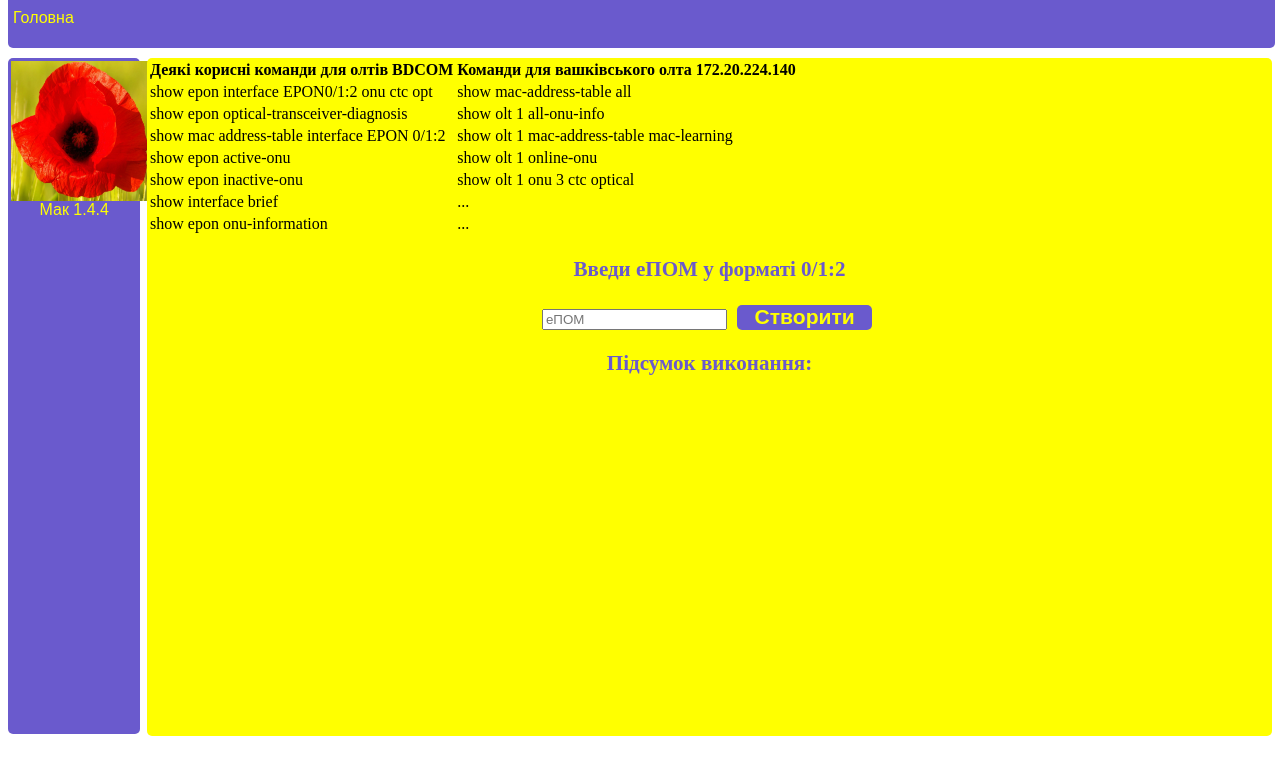
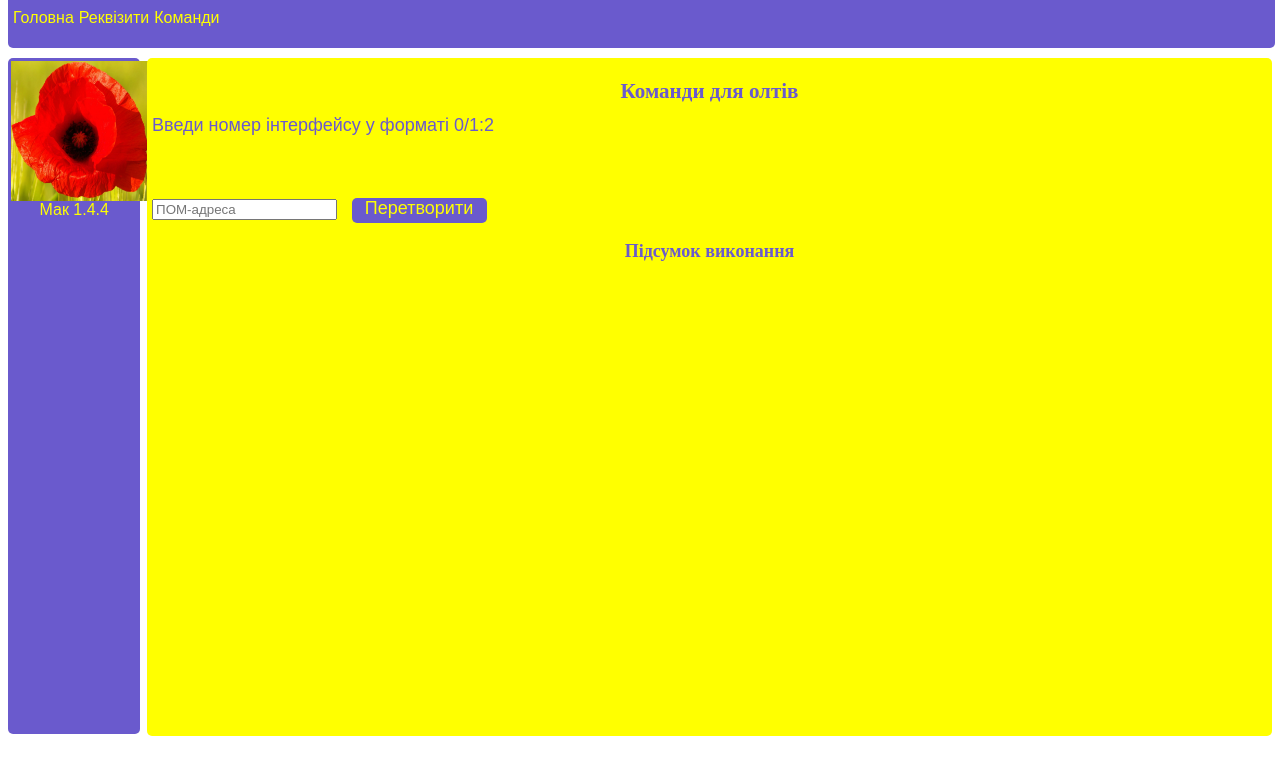
Before and after one commit to LeonidUkrainets/Mak, a PHP site: page /koman.html in a window 1280 px wide. Shown: the top 775 px of the page. Run offline with PHP 8.4, Linux system fonts and the light colour scheme.

Commit message:
Оновлено до версії 1.4.4
Додана сторінка створення команд для олтів

```diff
--- a/koman.html
+++ b/koman.html
@@ -4,43 +4,32 @@
   <title>Мак</title>
   <meta name="description" value="Зручний інструмент для перетворення фізичної адреси мережевого пристрою з будь-якого формату в усі можливі." />
   <link rel="stylesheet" href="mak.css" />
+  <script src="https://code.jquery.com/jquery-latest.min.js"></script>
   </head>
 	<body>
 		<div class="header">
             <a href="index.html"><p class="name"> Головна</p></a>
+			<a href="rekvi.html"><p class="name"> Реквізити</p></a>
+			<a href="koman.html"><p class="name"> Команди</p></a>
+
 		</div>
 		<div class="left">
          <image src='mak.jpg' />
          Мак 1.4.4
          </div>
 		<div class="right">
-	   <div class="item">
-           <table class="item">
-             <thead class="item">
-             <th class="item">Деякі корисні команди для олтів BDCOM</th>
-             <th class="item">Команди для вашківського олта 172.20.224.140</th>
-             </thead>
-             <tbody>
-             <tr><td>show epon interface EPON0/1:2 onu ctc opt</td> <td>show mac-address-table all</td>      </tr>
-             <tr>           <td> show epon optical-transceiver-diagnosis</td>     <td>show olt 1 all-onu-info</td>         </tr>
-	     <tr> <td>show mac address-table interface EPON 0/1:2</td>  <td>show olt 1 mac-address-table mac-learning</td> </tr>
-	     <tr><td>show epon active-onu</td>              <td>show olt 1 online-onu</td>         </tr>
-	     <tr>             <td>show epon inactive-onu</td>              <td>show olt 1 onu 3 ctc optical</td>         </tr>
-	     <tr>             <td>show interface brief</td>             <td>...</td>         </tr>
-	     <tr>             <td> show epon onu-information</td>              <td>...</td>         </tr>
-	     </tbody>
-	   </table>
-	   <h3>Введи еПОМ у форматі 0/1:2<h3>
-		<form name="checkListForm2">
-                   <input type="text" placeholder="еПОМ" name="port">
+			<h3>Команди для олтів</h3>
+			<p>Введи номер інтерфейсу у форматі 0/1:2</p>
+            <br><br/>
+       		<form name="checkListForm">
+               <input type="text" placeholder="ПОМ-адреса" name="checkListItem"/>
    		    </form>
-                <a href="#"><p id="button2">Створити</p></a>
+            <a href="#"><p id="button">Перетворити</p></a>
 	            <br/>
-            <div class="list">Підсумок виконання:</div>
-         </div>
-
-	</div>
+            <div class="list"><strong>Підсумок виконання</strong></div>
+            </p>
          </div>
             <script type="text/javascript" src="pom.js"></script>
+
 	</body>
 </html>
--- a/mak.css
+++ b/mak.css
@@ -1,4 +1,4 @@
-/* Версія 1.3 */
+/* Версія 1.4.4 */
 div {
 	border-radius: 5px;
 }
@@ -35,12 +35,12 @@ h4 {
 	font-family: Arial, Verdana, sans-serif;
 }
 
-.right p {
+.right p, form {
 	margin-left: 5px;
 	margin-right: 5px;
 	margin-top: -10px;
 	font-family: Arial, Verdana, sans-serif;
-	color: #000000;
+	color: slateblue;
 }
 
 a:hover {
@@ -125,3 +125,14 @@ form {
 	text-align:center;
 	margin-top:2px;
 }
+
+.list {
+    text-align: center;
+}
+table {
+
+	background-color: yellow;
+    color: slateblue;
+	text-align: left;
+    font-size: 18px;
+}
--- a/pom.js
+++ b/pom.js
@@ -1,14 +1,31 @@
-//Версія 1.4.4 від 2016/11/25
-
-var port='';
-var find_error=false;
-
-var create=function()
-
+//Версія 1.4.4 від 2016/11/30
+var abetka= ['0','1','2','3','4','5','6','7','8','9',':','/'];
+var adresa=''; // початкова адреса, отримана шляхом введення
+var adreso=''; // кінцева адреса
+var pro=function()
+ {
+  for (i=0;i<6;i++)
+  {
+     var find_error=true;
+     var j=0;
+     while (j<abetka.length && find_error)
+        {
+            if ( adresa[i]===abetka[j] )
+              {find_error=false;}
+            j++;
+        }
+  }
   if (find_error===false)
   {
-      $('.list').append('<div class="item"> show mac address-table int epon ' + port + '</div>'); // команда для перевірки лінку з оптичним терміналом абонента
-      $('.list').append('<div class="item">show epon interface epon '+port+' onu ctc opt</div>');
+      $('.list').append('<div class="item">' + adresa + '</div>');
+
+
+      $('.list').append('<div class="item">sudo vconfig add '+iface+' '+vlan+'</div>');
+      $('.list').append('<div class="item">sudo ifconfig    '+iface+'.'+vlan+' inet 192.168.'+ip+'.'+ip_comp+'</div>');
+      $('.list').append('<div class="item">sudo arp -s 192.168.'+ip+'.1 '+ adreso+'</div>');
+      $('.list').append('<div class="item">arping -I        '+iface+'.'+vlan+' -b 192.168.'+ip+'.1</div>');
+      $('.list').append('<div class="item">sudo vconfig rem '+iface+'.'+vlan+'</div>');
+
 
   }
   else $('.list').append('<div class="item">' + 'Хибна адреса. Спробуй ще раз' + '</div>');
@@ -16,19 +33,30 @@ var create=function()
 
 $(document).ready(function ()
     {
-    $('#button2').click(function () //
+    $('#button').click(function ()
         {
         $(".item").remove();
         adreso='';
 
-        port  =$('input[name=port]').val();
-        $('.list').append('<div class="item">'+port+'</div>');
-        $('.list').append('<div class="item"> show mac address-table int epon ' + port + '</div>'); // команда для перевірки лінку з оптичним терміналом абонента
-        $('.list').append('<div class="item">show epon interface epon '+port+' onu ctc opt</div>');
-        //for (i=;i<port.length;i++)
-       //   {if (port[i]!==' ' && adresa.charCodeAt(i)!==9) {port=port+port[i];}}
-      //  }
-        //$('.list').append('<div class="item"> show mac address-table int epon ' + port + '</div>');
-        create();
+        adresa=$('input[name=checkListItem]').val();
+
+        for (i=0;i<adresa.length;i++)
+          {if (adresa[i]!==' ' && adresa.charCodeAt(i)!==9) {adreso=adreso+adresa[i];}}
+        adresa=adreso;
+        adreso='';
+        $('.list').append('<div class="item"> show mac add int epon ' + adresa + '</div>');
+        $('.list').append('<div class="item"> how epon int epon ' + adresa + ' onu ctc opt</div>');
+        switch (adresa.length)
+          {
+          case 6:
+
+          break;
+          case 5:
+
+          break;
+
+          default:
+          $('.list').append('<div class="item">' + 'Хибна адреса. Спробуй ще раз' + '</div>');
+          }
         });
     });
```
Lines whose indentation alone changed are shown as unchanged.
